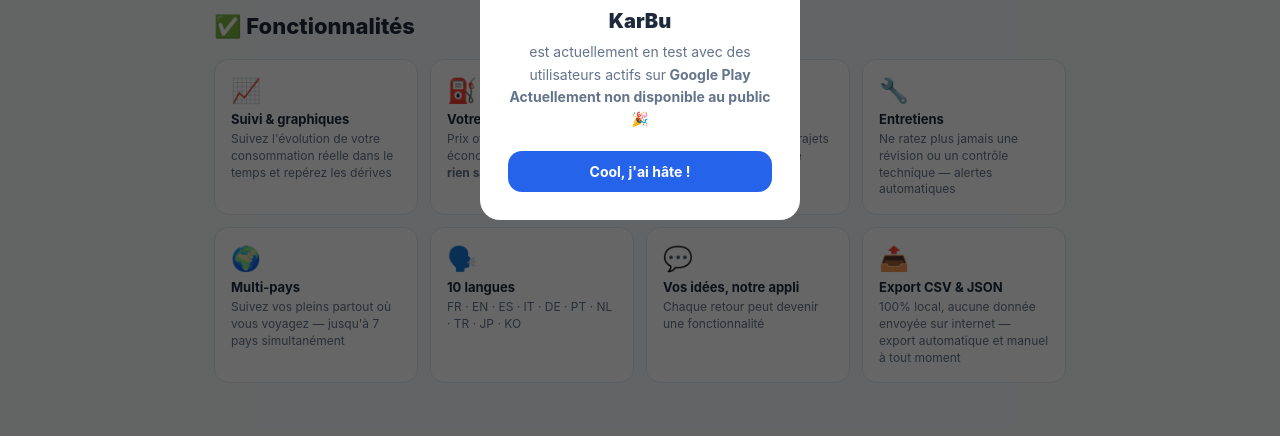
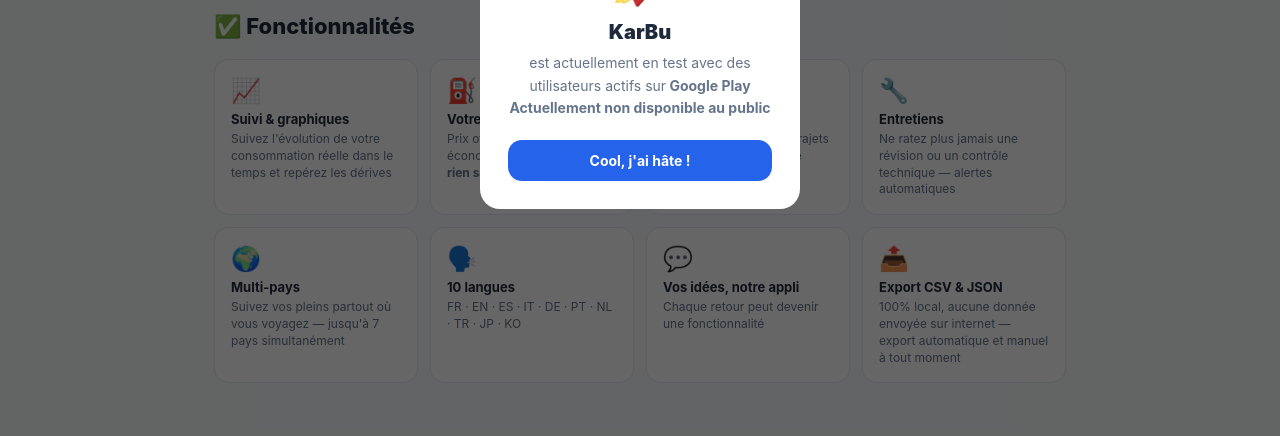
Before and after one commit to cedrjc/karbu-site, a plain HTML site: page index.html in a window 1280 px wide. Shown: the part 335-771 px from the top of the page. Drawn offline with Linux system fonts and the light colour scheme.

Commit message:
Update index.html

```diff
--- a/index.html
+++ b/index.html
@@ -1803,7 +1803,7 @@
   <div style="background:#fff;border-radius:20px;padding:28px;max-width:320px;width:100%;text-align:center;animation:fadeIn .3s ease">
     <div style="font-size:48px;margin-bottom:12px">🚀</div>
     <div style="font-size:20px;font-weight:900;color:#1e293b;margin-bottom:8px">KarBu</div>
-    <div style="font-size:14px;color:#64748b;margin-bottom:20px;line-height:1.6" data-t="popup_text">est actuellement en test avec des utilisateurs actifs sur<strong> Google Play</strong><br><strong>Actuellement non disponible au public</strong> 🎉</div>
+    <div style="font-size:14px;color:#64748b;margin-bottom:20px;line-height:1.6" data-t="popup_text">est actuellement en test avec des utilisateurs actifs sur<strong> Google Play</strong><br><strong>Actuellement non disponible au public</strong> </div>
     <a href="#" onclick="document.getElementById('popup-launch').style.display='none'" style="display:block;background:#2563eb;color:#fff;padding:12px 24px;border-radius:14px;font-weight:700;font-size:14px;text-decoration:none" data-t="popup_btn">Cool, j'ai hâte !</a>
   </div>
 </div>
```
